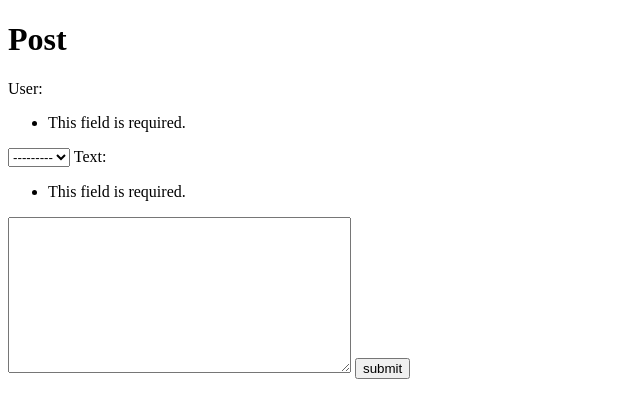
After one commit to dhvll/InternAssignment, a Django app: page /posts/ in a window 1280 px wide. The commit adds this page. Shown: the top 418 px of the page, without its empty margins (0-640 px from the left). Run offline with Django 3.2, Linux system fonts and the light colour scheme.

Commit message:
Authenticated User can create post

```diff
--- a/src/Product/settings.py
+++ b/src/Product/settings.py
@@ -108,7 +108,7 @@ AUTH_PASSWORD_VALIDATORS = [
 
 LANGUAGE_CODE = 'en-us'
 
-TIME_ZONE = 'UTC'
+TIME_ZONE = 'Asia/Kolkata'
 
 USE_I18N = True
 
--- a/src/users/admin.py
+++ b/src/users/admin.py
@@ -1 +1,5 @@
 from django.contrib import admin
+
+from .models import User, Post
+
+admin.site.register(Post)
--- a/src/users/forms.py
+++ b/src/users/forms.py
@@ -3,6 +3,8 @@ from django.contrib.auth import (
     get_user_model,
     authenticate
 )
+
+from .models import Post
 
 User = get_user_model()
 
@@ -53,3 +55,12 @@ class UserRegisterForm(forms.ModelForm):
             raise forms.ValidationError("This email is already used")
 
         return super(UserRegisterForm, self).clean(*args, **kwargs)
+
+class PostForm(forms.ModelForm):
+
+    class Meta:
+        model = Post
+        fields = [
+            'user',
+            'text',
+        ]
--- a/src/users/models.py
+++ b/src/users/models.py
@@ -1 +1,16 @@
 from django.db import models
+
+from django.contrib.auth import (
+    get_user_model
+)
+
+User = get_user_model()
+
+class Post(models.Model):
+    user = models.ForeignKey(User, on_delete=models.CASCADE, null=False)
+    text = models.TextField()
+    created_at = models.DateTimeField(auto_now_add=True)
+    updated_at = models.DateTimeField(auto_now=True)
+
+    def __str__(self):
+        return str(self.user)
--- /dev/null
+++ b/src/users/templates/users/post.html
@@ -0,0 +1,13 @@
+{% extends "base.html" %}
+{% block content %}
+
+    <div>
+        <h1>Post</h1>
+        <form method="POST">
+            {% csrf_token %}
+            {{ form }}
+            <input type="submit" value="submit">
+        </form>
+    </div>
+
+{% endblock content %}
--- a/src/users/urls.py
+++ b/src/users/urls.py
@@ -5,5 +5,6 @@ urlpatterns = [
     path('', views.home, name='home'),
     path('accounts/login/', views.loginUser, name='login'),
     path('accounts/register/', views.registerUser, name='register'),
-    path('accounts/logout/', views.logoutUser, name='logout')
+    path('accounts/logout/', views.logoutUser, name='logout'),
+    path('posts/', views.post_view, name='posts'),
 ]
--- a/src/users/views.py
+++ b/src/users/views.py
@@ -2,11 +2,14 @@ from django.shortcuts import render, redirect
 from django.contrib.auth.decorators import login_required
 from django.contrib.auth import authenticate,get_user_model,login,logout
 
-from .forms import UserLoginForm, UserRegisterForm
+from .forms import UserLoginForm, UserRegisterForm, PostForm
+from .models import Post
 
 @login_required
 def home(request):
-    context = {}
+    user = request.user
+    posts = Post.objects.filter(user=user).order_by('-created_at')
+    context = {'posts': posts}
     return render(request, 'users/home.html', context)
 
 def loginUser(request):
@@ -46,3 +49,11 @@ def registerUser(request):
 def logoutUser(request):
     logout(request)
     return redirect('login')
+
+def post_view(request):
+    form = PostForm(request.POST)
+    if form.is_valid():
+        form.save()
+        return redirect('home')
+    context = {'form': form}
+    return render(request, 'users/post.html', context)
```
Also changed, not shown: src/users/templates/users/home.html (+10 -12 lines).
